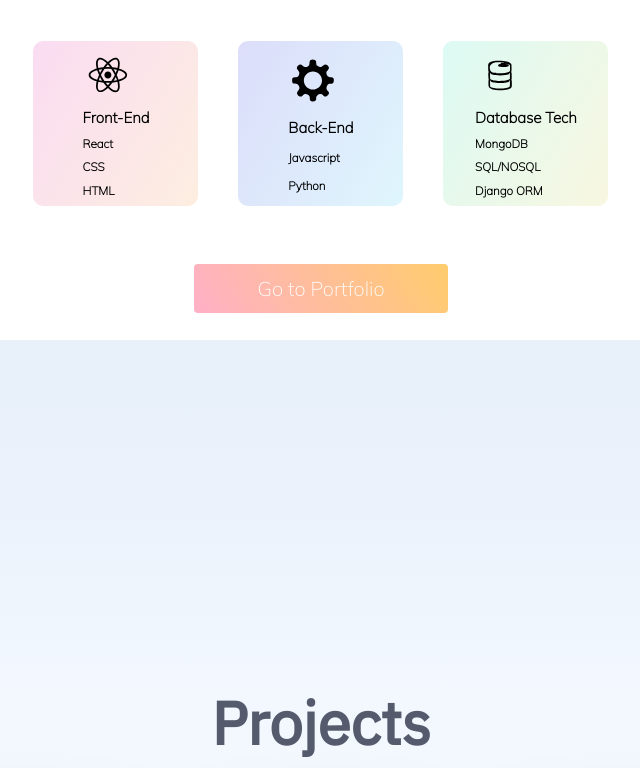
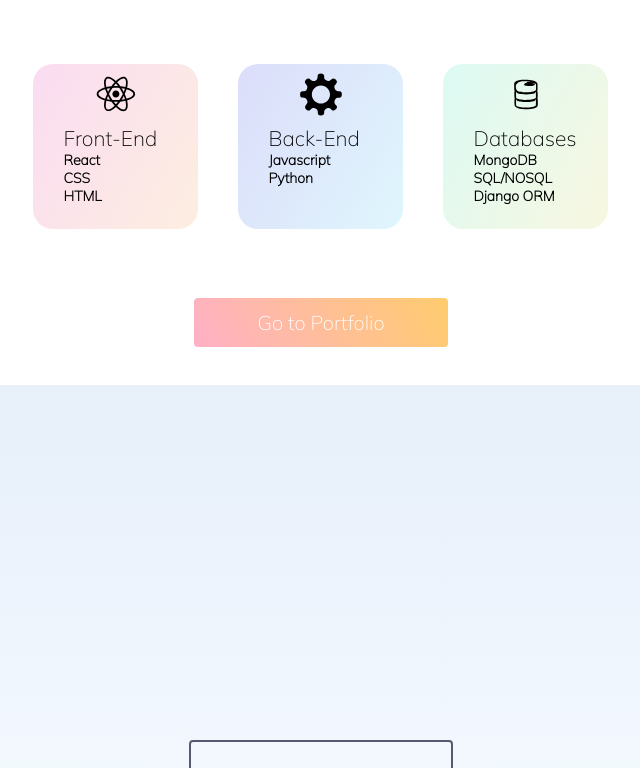
Before and after one commit to cameronmcc/personal-website-v2, a React (Create React App) app: page / in a window 1280 px wide. Shown: the part 1754-2522 px from the top of the page, without its empty margins (319-959 px from the left). Built offline with nearby package versions, Linux system fonts and the light colour scheme.

Commit message:
Fixed some flex problems in the technologies section + some design tweaks

```diff
--- a/src/components/InfoSection/InfoSection.js
+++ b/src/components/InfoSection/InfoSection.js
@@ -41,6 +41,7 @@ const InfoSection = () => {
             <div className='text-wrapper'>
               <div className='top-line'>
                 <div className='heading'>
+                  About Me
                   <div className='subtitle'>
                     Hi there! I'm Cameron and I'm a full stack developer
                     specialized in making beautiful apps using React with the
--- a/src/components/Projects/Projects.js
+++ b/src/components/Projects/Projects.js
@@ -9,9 +9,11 @@ const Projects = () => {
       <div className='project-gradient-container-top'> </div>
       <div className='projects-container-column'>
         <div className='proj-heading'>Projects</div>
+
         <section className='proj-items-container-row'>
           <div className='proj-1'>
             <div className='proj-title'>Personal Website</div>
+
             <div className='proj-img-wrapper'>
               <img className='proj-img' src='proj1.png' alt='proj1.png'></img>
             </div>
@@ -22,8 +24,12 @@ const Projects = () => {
               </h2>
             </div>
             <div className='btn-wrapper'>
-              <button className='prj-btn'><a href='https://github.com/cameronmcc/personal-website-v2'></a>Code</button>
-              <button className='prj-btn'><a href='cameronmccloskey.com'></a>Live Site
+              <button className='prj-btn'>
+                <a href='https://github.com/cameronmcc/personal-website-v2'></a>
+                Code
+              </button>
+              <button className='prj-btn'>
+                <a href='cameronmccloskey.com'></a>Live Site
               </button>
             </div>
           </div>
@@ -34,15 +40,19 @@ const Projects = () => {
             </div>
             <div className='proj-text-wrapper'>
               <h2>
-                A React menu app that maps through data and dynamically generates Category tabs for quick updates.
+                A React menu app that maps through data and dynamically
+                generates Category tabs for quick updates.
               </h2>
             </div>
             <div className='btn-wrapper'>
               <button className='prj-btn'>
-                <a href='https://github.com/cameronmcc/menuProject'>
-                  </a>
-                  Code</button>
-              <button className='prj-btn'><a href='https://mccloskeymenuproject.netlify.app/'></a>Live Site</button>
+                <a href='https://github.com/cameronmcc/menuProject'></a>
+                Code
+              </button>
+              <button className='prj-btn'>
+                <a href='https://mccloskeymenuproject.netlify.app/'></a>Live
+                Site
+              </button>
             </div>
           </div>
           <div className='proj-3'>
@@ -52,13 +62,19 @@ const Projects = () => {
             </div>
             <div className='proj-text-wrapper'>
               <h2>
-                A simple review app that maps through user data and autoscrolls between users if next buttons arent pressed.
+                A simple review app that maps through user data and autoscrolls
+                between users if the next buttons aren't pressed.
               </h2>
             </div>
             <div className='btn-wrapper'>
-              <button className='prj-btn'><a href='https://github.com/cameronmcc/slider'></a>
-                Code</button>
-              <button className='prj-btn'><a href='https://mccloskeymenuproject.netlify.app/'></a>Live Site</button>
+              <button className='prj-btn'>
+                <a href='https://github.com/cameronmcc/slider'></a>
+                Code
+              </button>
+              <button className='prj-btn'>
+                <a href='https://mccloskeymenuproject.netlify.app/'></a>Live
+                Site
+              </button>
             </div>
           </div>
         </section>
--- a/src/components/Projects/style.css
+++ b/src/components/Projects/style.css
@@ -1,19 +1,27 @@
 .project-gradient-container-top {
-  height: 30rem;
+  height: 32rem;
   width: 100%;
   display: block;
-  background: linear-gradient(#e8f0fa, 60%, #f3f8ff);
+  background: linear-gradient(#e8f0fa, 50%, #f3f8ff);
 }
 
 .project-gradient-container-bottom {
   height: 10rem;
   width: 100%;
   display: block;
-  background: linear-gradient(#f3f8ff, 70%, white);
+  background: white;
 }
 
 .projects-container-column {
-  background-image: url("../../images/bg.svg");
+  background: radial-gradient(at 50% 0%, #f3f8ff, transparent 80vh),
+    radial-gradient(circle at top left, #f3f8ff, transparent 80vw),
+    radial-gradient(circle at top right, #f3f8ff, transparent 80vw),
+    radial-gradient(at bottom left, white, transparent 80vw),
+    radial-gradient(at bottom right, white, transparent 80vw),
+    radial-gradient(at 50% 100%, white, transparent 80vw),
+    radial-gradient(at 50% 50%, #e5dfff, #c9ffef, #f5fff4);
+
+  /* background-image: url("../../images/bg.svg"); */
   background-repeat: no-repeat;
   background-size: cover;
   display: flex;
@@ -24,9 +32,14 @@
 }
 
 @media screen and (max-width: 901px) {
-  .projects-container {
-    height: 120rem;
+  .projects-container-column {
+    height: 150rem;
   }
+}
+
+.proj-heading-container {
+  display: flex;
+  width: 30rem;
 }
 
 .proj-items-container-row {
@@ -55,6 +68,8 @@
   font-weight: 600;
   position: relative;
   bottom: 20px;
+  border: 0.25rem solid #555b6d;
+  border-radius: 4px;
 }
 
 .proj-title {
--- a/src/components/Technologies/Technologies.js
+++ b/src/components/Technologies/Technologies.js
@@ -12,24 +12,42 @@ const Technologies = () => {
           <div className='tech-heading'>Technologies</div>
           <section className='tech-items-container'>
             <div className='tech-item-1'>
+              <div className='tech-item-row'>
                 <DiReact size='5rem' className='tech-icons' />
-              <h1>Front-End</h1>
+              </div>
+              <div className='tech-item-row2'>
+                <div className='tech-text-wrapper'>
+                  <div className='tech-items-heading'>Front-End</div>
                   <h3>React</h3>
                   <h3>CSS</h3>
                   <h3>HTML</h3>
                 </div>
+              </div>
+            </div>
             <div className='tech-item-2'>
+              <div className='tech-item-row'>
                 <DiAptana size='5rem' className='tech-icons' />
-              <h1>Back-End</h1>
+              </div>
+              <div className='tech-item-row2'>
+                <div className='tech-text-wrapper'>
+                  <div className='tech-items-heading'>Back-End</div>
                   <h3>Javascript</h3>
                   <h3>Python</h3>
                 </div>
+              </div>
+            </div>
             <div className='tech-item-3'>
+              <div className='tech-item-row'>
                 <DiFirebase size='5rem' className='tech-icons' />
-              <h1>Database Tech</h1>
+              </div>
+              <div className='tech-item-row2'>
+                <div className='tech-text-wrapper'>
+                  <div className='tech-items-heading'>Databases</div>
                   <h3>MongoDB</h3>
                   <h3>SQL/NOSQL</h3>
                   <h3>Django ORM</h3>
+                </div>
+              </div>
             </div>
           </section>
           <button className='tech-btn'>Go to Portfolio</button>
--- a/src/components/Technologies/style.css
+++ b/src/components/Technologies/style.css
@@ -14,11 +14,12 @@
 
 .technologies-container {
   display: flex;
-  height: 50rem;
+  height: 55rem;
   width: 100%;
   flex-direction: column;
   align-items: center;
   background-color: #e8f0fa;
+  background: radial-gradient(at 50% 100%, #c9ffef);
 }
 
 .info-white-bg {
@@ -56,8 +57,8 @@
 
 .tech-items-container {
   list-style-type: none;
-  display: grid;
-  grid-template-columns: repeat(3, 1fr);
+  display: flex;
+  flex-direction: row;
   gap: 40px;
   margin: 3rem 0;
 }
@@ -72,10 +73,16 @@
   }
 }
 
+.tech-items-heading {
+  font-size: 2.1rem;
+  display: block;
+  padding-left: -2rem;
+}
+
 .tech-item-1,
 .tech-item-2,
 .tech-item-3 {
-  border-radius: 10px;
+  border-radius: 2rem;
   display: flex;
   flex-direction: column;
   flex-wrap: wrap;
@@ -84,6 +91,21 @@
   align-items: flex-start;
   min-height: 165px;
   min-width: 165px;
+}
+
+.tech-item-row {
+  display: flex;
+  flex-direction: row;
+  justify-content: center;
+  width: 100%;
+}
+.tech-item-row2 {
+  display: flex;
+  flex-direction: row;
+  justify-content: flex-start;
+  padding-left: 3rem;
+  height: 60%;
+  width: 100%;
 }
 
 .tech-item-1 {
@@ -96,6 +118,12 @@
 
 .tech-item-3 {
   background: linear-gradient(120deg, #dcfaf4, #f8f7e0);
+}
+
+.tech-text-wrapper {
+  font-size: 1.2rem;
+  display: flex;
+  flex-direction: column;
 }
 
 .tech-btn {
```
Lines whose indentation alone changed are shown as unchanged.
